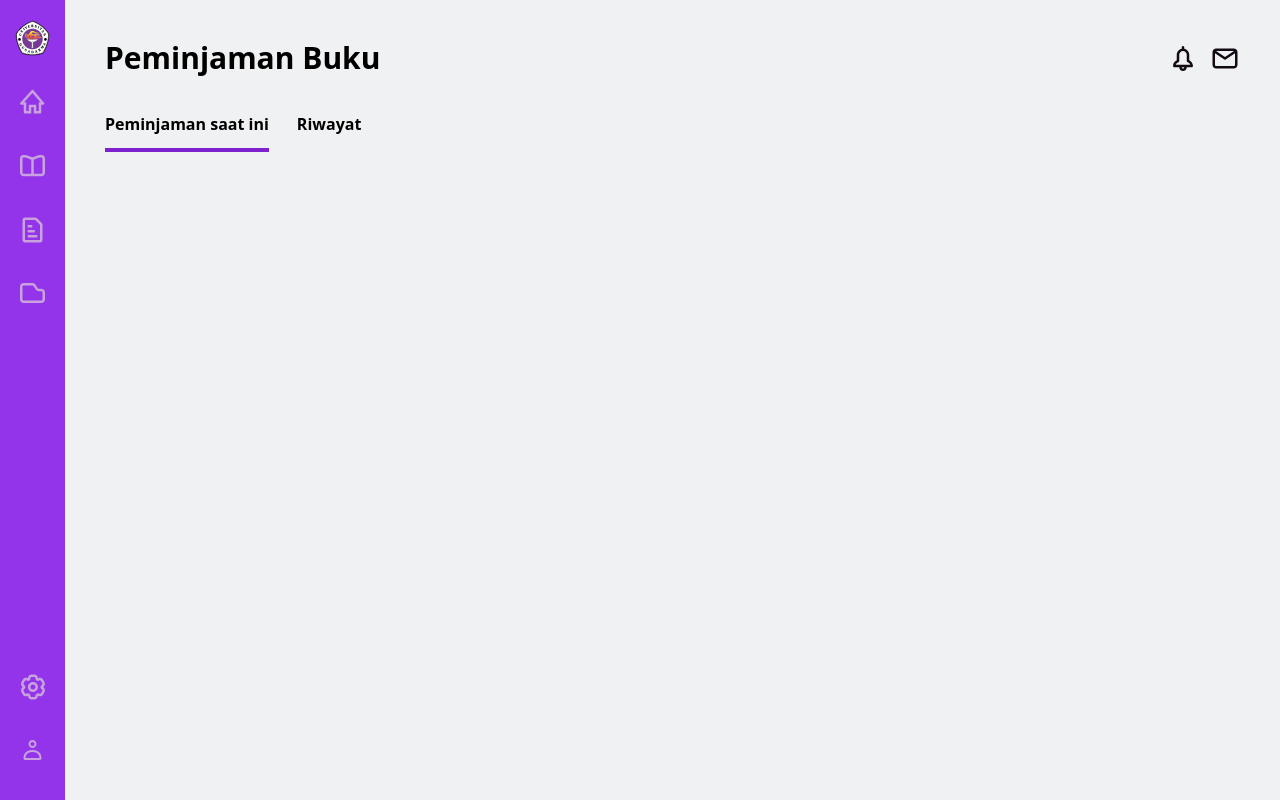
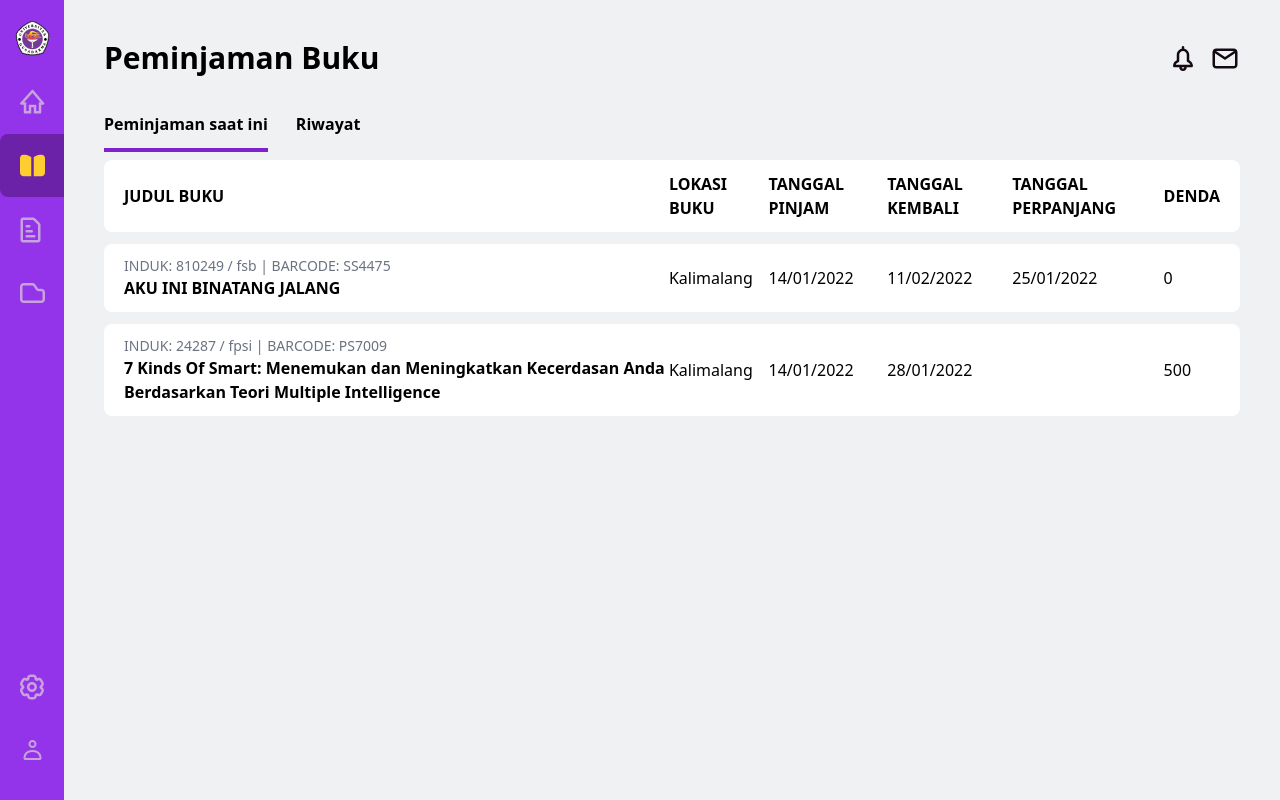
Before and after one commit to mutaqin-hanif/new-library, a Next.js app: page /peminjaman in a window 1280 px wide. Built offline with nearby package versions, Linux system fonts and the light colour scheme; a web font is replaced by a local one.

Commit message:
dynamic side icon

```diff
--- /dev/null
+++ b/components/icons/bookActive.jsx
@@ -0,0 +1,20 @@
+export default function () {
+  return (
+    <svg
+      width="25"
+      height="23"
+      viewBox="0 0 25 23"
+      fill="none"
+      xmlns="http://www.w3.org/2000/svg"
+    >
+      <path
+        d="M0 4.36777C0 2.57022 1.33775 0.857976 3.36121 0.861088C5.24907 0.863992 8.14407 1.16275 10.6899 2.71157C10.8628 2.81676 11.0513 2.9042 11.25 2.97389V22.25H3.75C1.67893 22.25 0 20.571 0 18.5V4.36777Z"
+        fill="#FECE30"
+      />
+      <path
+        d="M13.75 22.25H21.25C23.3211 22.25 25 20.571 25 18.5V4.36777C25 2.57023 23.6623 0.857976 21.6388 0.861088C19.7509 0.863992 16.8559 1.16275 14.3101 2.71157C14.1372 2.81676 13.9487 2.9042 13.75 2.97389V22.25Z"
+        fill="#FECE30"
+      />
+    </svg>
+  );
+}
--- /dev/null
+++ b/components/icons/folderActive.jsx
@@ -0,0 +1,18 @@
+export default function () {
+  return (
+    <svg
+      width="26"
+      height="20"
+      viewBox="0 0 26 20"
+      fill="none"
+      xmlns="http://www.w3.org/2000/svg"
+    >
+      <path
+        fill-rule="evenodd"
+        clip-rule="evenodd"
+        d="M0.5 3.75C0.5 1.67893 2.17893 0 4.25 0H12.912C14.1659 0 15.3367 0.626629 16.0322 1.66987L18.2979 5.06837C18.5297 5.41612 18.92 5.625 19.338 5.625H21.75C23.8211 5.625 25.5 7.30393 25.5 9.375V16.25C25.5 18.3211 23.8211 20 21.75 20H4.25C2.17893 20 0.5 18.3211 0.5 16.25V3.75Z"
+        fill="#FECE30"
+      />
+    </svg>
+  );
+}
--- /dev/null
+++ b/components/icons/homeActive.jsx
@@ -0,0 +1,16 @@
+export default function () {
+  return (
+    <svg
+      width="28"
+      height="26"
+      viewBox="0 0 28 26"
+      fill="none"
+      xmlns="http://www.w3.org/2000/svg"
+    >
+      <path
+        d="M15.5293 0.528449C15.2769 0.231594 14.9087 0.0581428 14.5192 0.0526259C14.1296 0.0471091 13.7566 0.210064 13.496 0.499655L1.33873 14.0077C0.98187 14.4042 0.891786 14.9736 1.10881 15.4609C1.32584 15.9482 1.80933 16.2622 2.34277 16.2622H5.04439V24.367C5.04439 25.113 5.64916 25.7178 6.39519 25.7178H11.7984V18.9638H17.2016V25.7178H22.6049C23.3509 25.7178 23.9557 25.113 23.9557 24.367V16.2622H25.9819C26.5084 16.2622 26.9869 15.9562 27.2079 15.4783C27.4289 15.0004 27.3521 14.4377 27.0111 14.0365L15.5293 0.528449Z"
+        fill="#FECE30"
+      />
+    </svg>
+  );
+}
--- /dev/null
+++ b/components/icons/paperActive.jsx
@@ -0,0 +1,18 @@
+export default function () {
+  return (
+    <svg
+      width="20"
+      height="26"
+      viewBox="0 0 20 26"
+      fill="none"
+      xmlns="http://www.w3.org/2000/svg"
+    >
+      <path
+        fill-rule="evenodd"
+        clip-rule="evenodd"
+        d="M0 3C0 1.61929 1.11929 0.5 2.5 0.5H12.7145C13.3775 0.5 14.0134 0.763392 14.4822 1.23223L19.2678 6.01777C19.7366 6.48661 20 7.12249 20 7.78553V23C20 24.3807 18.8807 25.5 17.5 25.5H2.5C1.11929 25.5 0 24.3807 0 23V3ZM5 8C4.30964 8 3.75 8.55964 3.75 9.25C3.75 9.94036 4.30964 10.5 5 10.5H7.5C8.19036 10.5 8.75 9.94036 8.75 9.25C8.75 8.55964 8.19036 8 7.5 8H5ZM3.75 14.25C3.75 13.5596 4.30964 13 5 13H10C10.6904 13 11.25 13.5596 11.25 14.25C11.25 14.9404 10.6904 15.5 10 15.5H5C4.30964 15.5 3.75 14.9404 3.75 14.25ZM3.75 19.25C3.75 18.5596 4.30964 18 5 18H12.5C13.1904 18 13.75 18.5596 13.75 19.25C13.75 19.9404 13.1904 20.5 12.5 20.5H5C4.30964 20.5 3.75 19.9404 3.75 19.25Z"
+        fill="#FECE30"
+      />
+    </svg>
+  );
+}
--- /dev/null
+++ b/components/icons/settingsActive.jsx
@@ -0,0 +1,22 @@
+export default function () {
+  return (
+    <svg
+      width="24"
+      height="26"
+      viewBox="0 0 24 26"
+      fill="none"
+      xmlns="http://www.w3.org/2000/svg"
+    >
+      <path
+        d="M11.9375 16.75C14.0086 16.75 15.6875 15.0711 15.6875 13C15.6875 10.9289 14.0086 9.25 11.9375 9.25C9.86643 9.25 8.1875 10.9289 8.1875 13C8.1875 15.0711 9.86643 16.75 11.9375 16.75Z"
+        fill="#FECE30"
+      />
+      <path
+        fill-rule="evenodd"
+        clip-rule="evenodd"
+        d="M23.4662 18.1674C24.5018 16.3738 23.8872 14.0803 22.0936 13.0448L22.016 12.9999L22.0936 12.9551C23.8872 11.9196 24.5017 9.62613 23.4662 7.83253L22.2162 5.66747C21.1806 3.87387 18.8872 3.25934 17.0936 4.29487L17.0159 4.33975V4.25C17.0159 2.17893 15.3369 0.5 13.2658 0.5H10.7659C8.69478 0.5 7.01585 2.17893 7.01585 4.25L7.01585 4.33961L6.9382 4.29477C5.1446 3.25924 2.85114 3.87377 1.8156 5.66737L0.565603 7.83243C-0.469931 9.62603 0.1446 11.9195 1.9382 12.955L2.01597 12.9999L1.93813 13.0449C0.14453 14.0804 -0.470003 16.3739 0.565529 18.1675L1.81553 20.3325C2.85106 22.1261 5.14453 22.7407 6.93813 21.7051L7.01585 21.6603V21.75C7.01585 23.8211 8.69478 25.5 10.7658 25.5H13.2658C15.3369 25.5 17.0158 23.8211 17.0158 21.75V21.6601L17.0936 21.705C18.8872 22.7406 21.1807 22.126 22.2162 20.3324L23.4662 18.1674ZM18.1875 13C18.1875 16.4518 15.3893 19.25 11.9375 19.25C8.48572 19.25 5.6875 16.4518 5.6875 13C5.6875 9.54822 8.48572 6.75 11.9375 6.75C15.3893 6.75 18.1875 9.54822 18.1875 13Z"
+        fill="#FECE30"
+      />
+    </svg>
+  );
+}
--- a/components/sidebar.jsx
+++ b/components/sidebar.jsx
@@ -1,37 +1,38 @@
 import Image from "next/image";
 import Link from "next/link";
+import { useRouter } from "next/router";
+
 import sidebar from "../data/sidebar";
-
 import logo from "../public/logo.png";
-import BookIcon from "./icons/book";
-import FolderIcon from "./icons/folder";
-import HomeIcon from "./icons/home";
-import PaperIcon from "./icons/paper";
-import SettingsIcon from "./icons/settings";
-import UserIcon from "./icons/user";
 
 export default function () {
+  const router = useRouter();
+  const [upper, lower] = sidebar;
   return (
     <nav className="bg-purple-600 flex flex-col justify-between py-5 max-w-max h-screen">
       <div className="flex flex-col items-center">
-        <Image src={logo} className="mb-3" />
-        {sidebar[0].map((menu, i, arr) => {
+        <Image src={logo} className="mb-3" alt="logo" />
+        {upper.map((menu, i, arr) => {
           return (
             <Link
               href={menu.href}
-              className="hover:bg-purple-800 p-5 cursor-pointer rounded-tl-lg rounded-bl-lg"
+              className={`hover:bg-purple-700 w-16 ${
+                router.pathname === menu.href ? "bg-purple-800" : "bg-none"
+              } p-5 cursor-pointer rounded-tl-lg rounded-bl-lg`}
+              key={i}
             >
-              {menu.icon}
+              {router.pathname !== menu.href ? menu.icon : menu.active}
             </Link>
           );
         })}
       </div>
       <div className="flex flex-col items-center">
-        {sidebar[1].map((menu, i, arr) => {
+        {lower.map((menu, i, arr) => {
           return (
             <Link
               href={menu.href}
               className="hover:bg-purple-800 p-5 cursor-pointer rounded-tl-lg rounded-bl-lg"
+              key={i}
             >
               {menu.icon}
             </Link>
--- a/data/sidebar.js
+++ b/data/sidebar.js
@@ -1,8 +1,13 @@
 import Book from "../components/icons/book";
+import BookActive from "../components/icons/bookActive";
 import Folder from "../components/icons/folder";
+import FolderActive from "../components/icons/folderActive";
 import Home from "../components/icons/home";
+import HomeActive from "../components/icons/homeActive";
 import Paper from "../components/icons/paper";
+import PaperActive from "../components/icons/paperActive";
 import Settings from "../components/icons/settings";
+import SettingsActive from "../components/icons/settingsActive";
 import User from "../components/icons/user";
 
 export default [
@@ -10,24 +15,29 @@ export default [
     {
       href: "/beranda",
       icon: <Home />,
+      active: <HomeActive />,
     },
     {
       href: "/peminjaman",
       icon: <Book />,
+      active: <BookActive />,
     },
     {
       href: "/penelitian",
       icon: <Paper />,
+      active: <PaperActive />,
     },
     {
       href: "/sumbang-buku",
       icon: <Folder />,
+      active: <FolderActive />,
     },
   ],
   [
     {
       href: "/pengaturan",
       icon: <Settings />,
+      active: <SettingsActive />,
     },
     {
       href: "/profil",
--- a/pages/index.jsx
+++ b/pages/index.jsx
@@ -65,7 +65,7 @@ export default function Login() {
               <p className="mx-3 text-center">atau masuk dengan</p>
               <hr className="w-24 h-px bg-gray-200 border-0" />
             </div>
-            <Link href="/deposit-system">
+            <Link href="/beranda">
               <button className="bg-black rounded-lg p-2 font-semibold w-full">
                 Studentsite
               </button>
--- a/pages/peminjaman.jsx
+++ b/pages/peminjaman.jsx
@@ -1,10 +1,23 @@
-import { useEffect, useRef, useState } from "react";
+import { useEffect, useRef, useState, useMemo } from "react";
+import Table from "../components/table";
 import SideHead from "../components/layouts/sideHead";
+import bookBorrowing from "../dummies/bookBorrowing";
+import tableCols from "../dummies/tableCols";
 
 export default function () {
   const [activeTabIndex, setActiveTabIndex] = useState(0);
   const [tabUnderlineWidth, setTabUnderlineWidth] = useState(0);
   const [tabUnderlineLeft, setTabUnderlineLeft] = useState(0);
+  const view = [
+    <Table
+      columns={useMemo(() => tableCols.borrow, [])}
+      data={useMemo(() => bookBorrowing, [])}
+    />,
+    <Table
+      columns={useMemo(() => tableCols.borrow, [])}
+      data={useMemo(() => bookBorrowing, [])}
+    />,
+  ];
 
   const tabsRef = useRef([]);
 
@@ -20,10 +33,6 @@ export default function () {
 
     return () => window.removeEventListener("resize", setTabPosition);
   }, [activeTabIndex]);
-
-  useEffect(() => {
-    console.log({ tabUnderlineLeft, tabUnderlineWidth });
-  }, [tabUnderlineLeft, tabUnderlineWidth]);
 
   return (
     <SideHead title="Peminjaman Buku">
@@ -53,6 +62,7 @@ export default function () {
           />
         </span>
       </div>
+      {view[activeTabIndex]}
     </SideHead>
   );
 }
```
Also changed, not shown: contexts/menu.jsx (added, +11 -0 lines), 1 other file (tests, documents, lock files or other folders).
